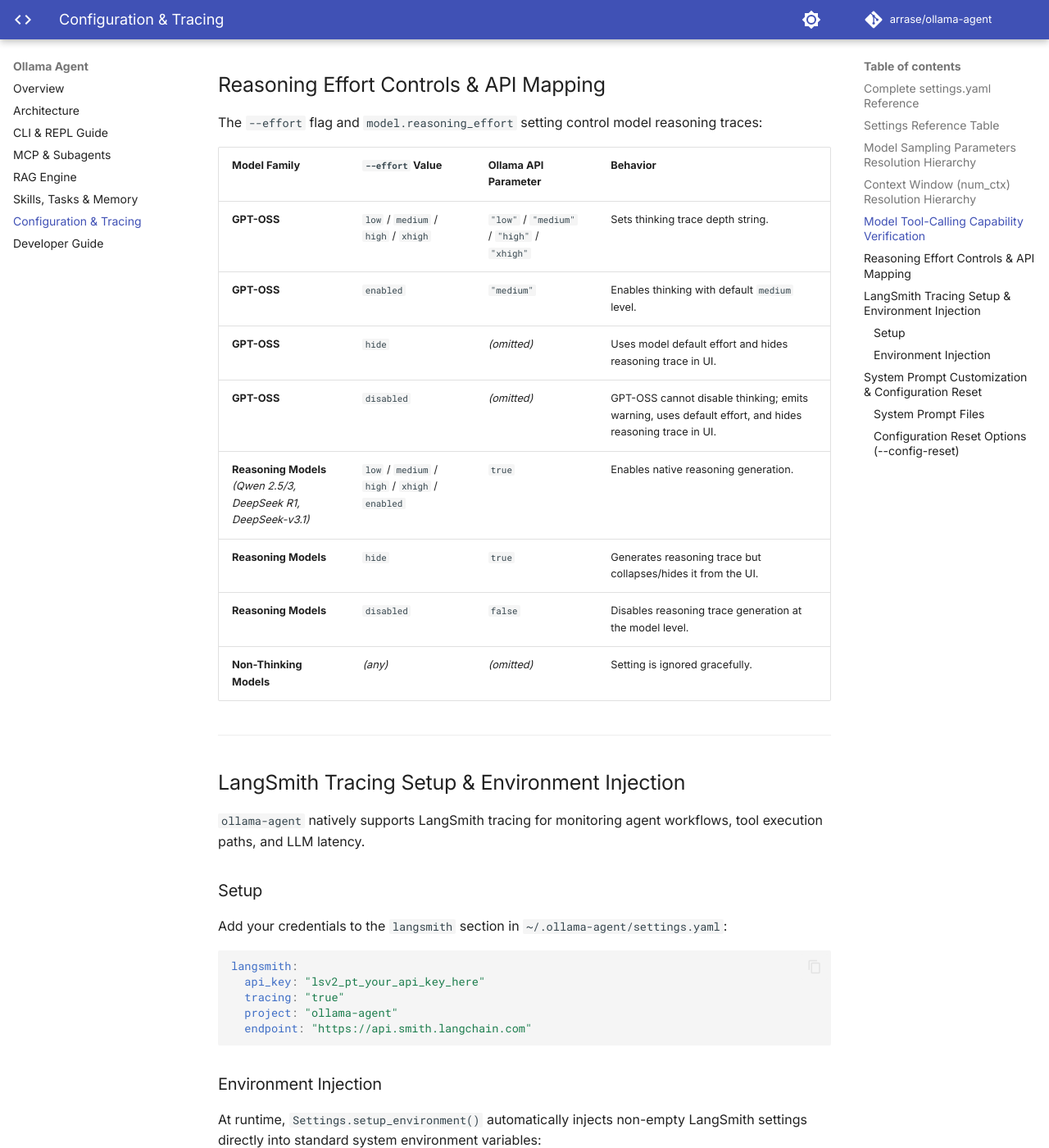
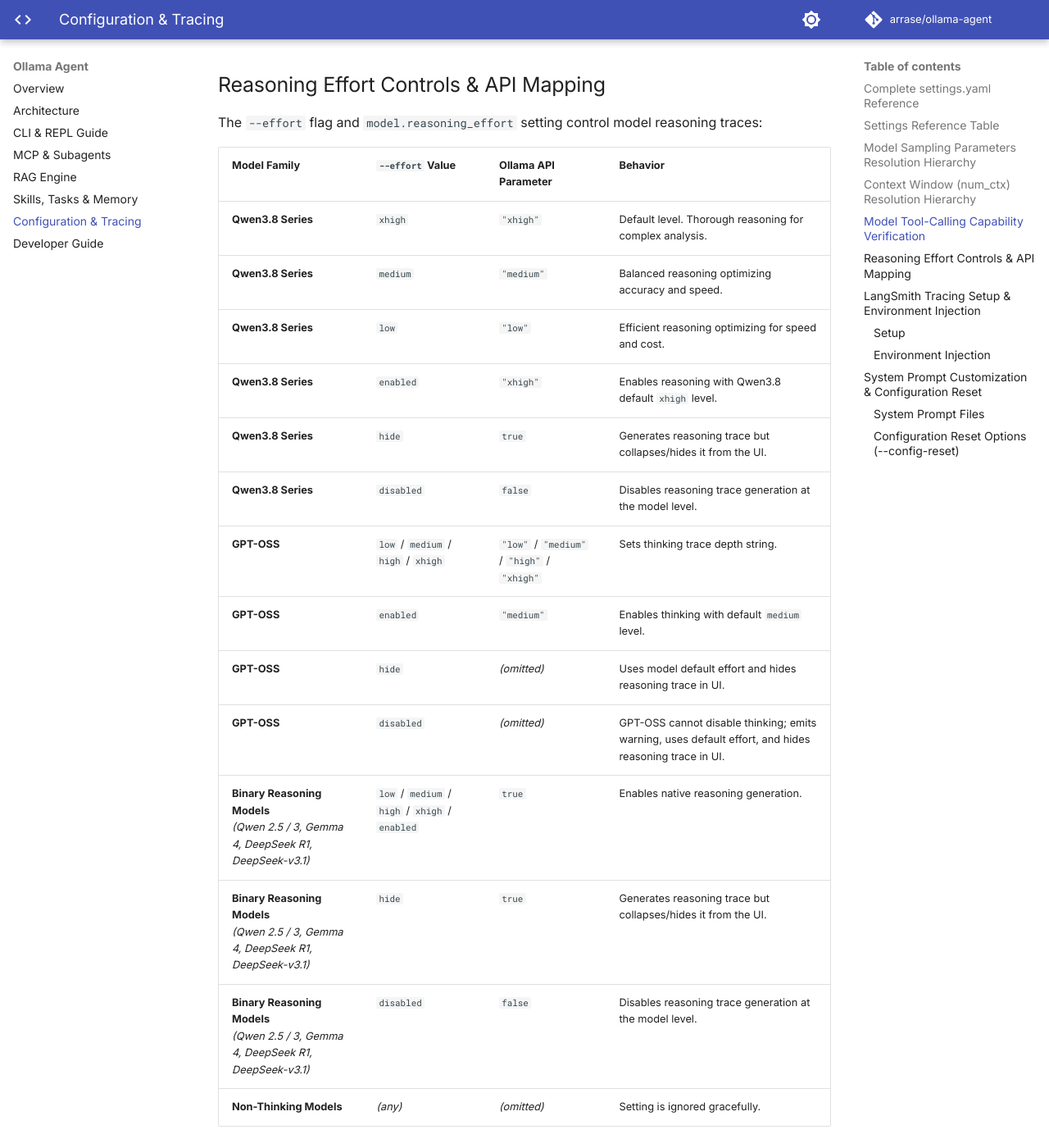
Before and after one commit to arrase/ollama-agent, an MkDocs documentation site: the page built from docs/configuration.md, in a window 1280 px wide and 1400 px high, scrolled down 6195 px. Shown: the whole window at 82% size. Built offline with MkDocs 1.6.1 and Material for MkDocs 9.7.7, drawn with Linux system fonts in a browser that asks for light colours; comment, search, counter and statistics services are not loaded.

Commit message:
feat: add support for granular reasoning effort levels for Qwen3.8 models and update documentation

```diff
--- a/docs/configuration.md
+++ b/docs/configuration.md
@@ -180,13 +180,19 @@
 
 | Model Family | `--effort` Value | Ollama API Parameter | Behavior |
 | :--- | :--- | :--- | :--- |
+| **Qwen3.8 Series** | `xhigh` | `"xhigh"` | Default level. Thorough reasoning for complex analysis. |
+| **Qwen3.8 Series** | `medium` | `"medium"` | Balanced reasoning optimizing accuracy and speed. |
+| **Qwen3.8 Series** | `low` | `"low"` | Efficient reasoning optimizing for speed and cost. |
+| **Qwen3.8 Series** | `enabled` | `"xhigh"` | Enables reasoning with Qwen3.8 default `xhigh` level. |
+| **Qwen3.8 Series** | `hide` | `true` | Generates reasoning trace but collapses/hides it from the UI. |
+| **Qwen3.8 Series** | `disabled` | `false` | Disables reasoning trace generation at the model level. |
 | **GPT-OSS** | `low` / `medium` / `high` / `xhigh` | `"low"` / `"medium"` / `"high"` / `"xhigh"` | Sets thinking trace depth string. |
 | **GPT-OSS** | `enabled` | `"medium"` | Enables thinking with default `medium` level. |
 | **GPT-OSS** | `hide` | *(omitted)* | Uses model default effort and hides reasoning trace in UI. |
 | **GPT-OSS** | `disabled` | *(omitted)* | GPT-OSS cannot disable thinking; emits warning, uses default effort, and hides reasoning trace in UI. |
-| **Reasoning Models**<br>*(Qwen 2.5/3, DeepSeek R1, DeepSeek-v3.1)* | `low` / `medium` / `high` / `xhigh` / `enabled` | `true` | Enables native reasoning generation. |
-| **Reasoning Models** | `hide` | `true` | Generates reasoning trace but collapses/hides it from the UI. |
-| **Reasoning Models** | `disabled` | `false` | Disables reasoning trace generation at the model level. |
+| **Binary Reasoning Models**<br>*(Qwen 2.5 / 3, Gemma 4, DeepSeek R1, DeepSeek-v3.1)* | `low` / `medium` / `high` / `xhigh` / `enabled` | `true` | Enables native reasoning generation. |
+| **Binary Reasoning Models**<br>*(Qwen 2.5 / 3, Gemma 4, DeepSeek R1, DeepSeek-v3.1)* | `hide` | `true` | Generates reasoning trace but collapses/hides it from the UI. |
+| **Binary Reasoning Models**<br>*(Qwen 2.5 / 3, Gemma 4, DeepSeek R1, DeepSeek-v3.1)* | `disabled` | `false` | Disables reasoning trace generation at the model level. |
 | **Non-Thinking Models** | *(any)* | *(omitted)* | Setting is ignored gracefully. |
 
 ---
```
Also changed, not shown: README.md (+10 -4 lines), docs/cli_repl.md (+9 -3 lines), 2 other files.
